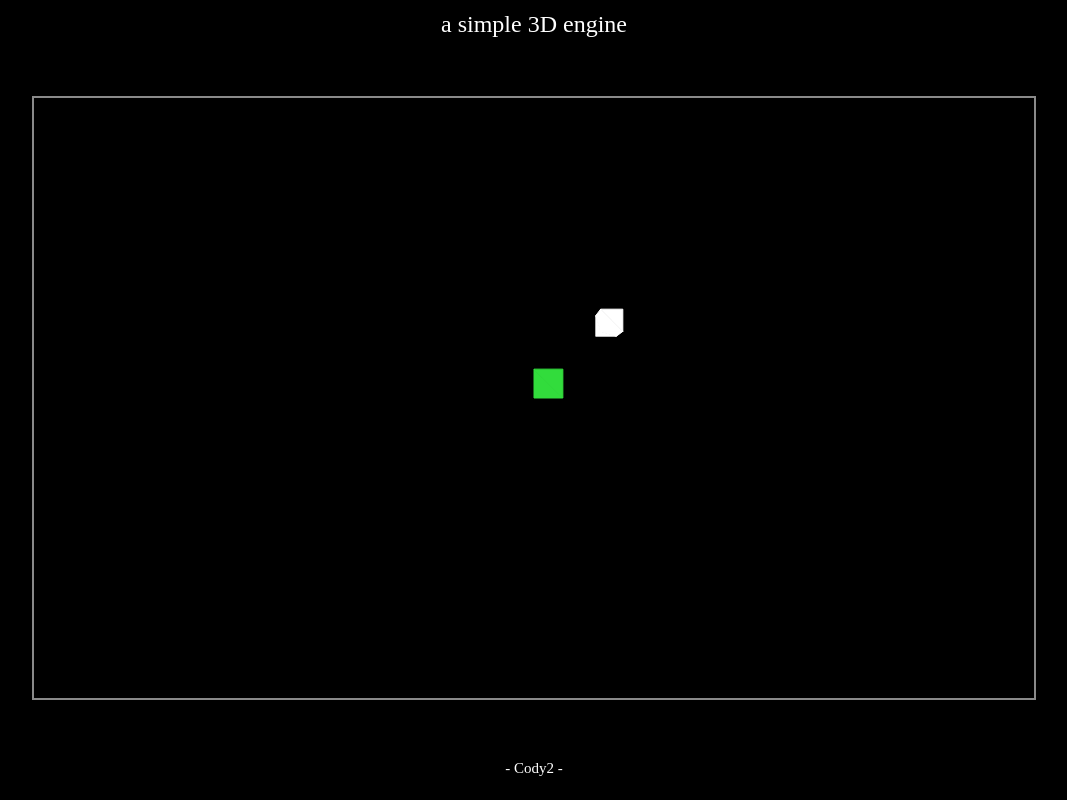
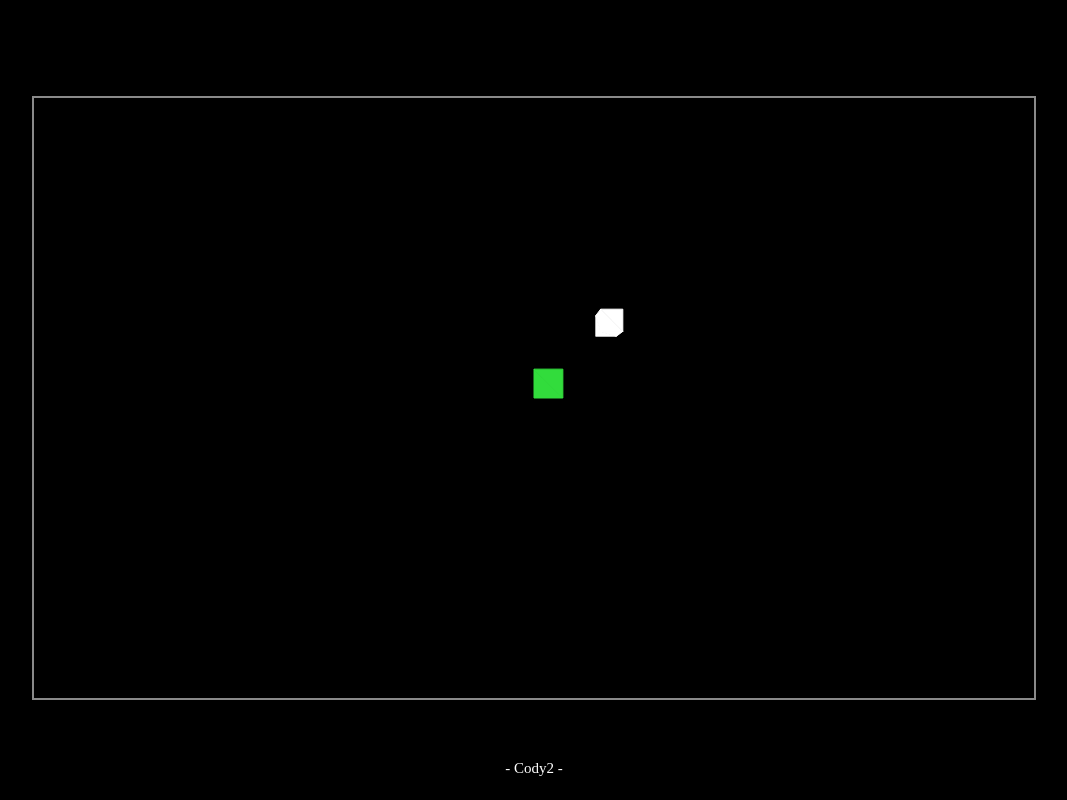
Before and after one commit to Cody40/3D_repo2, a plain HTML site: page index.html in a window 1280 px wide. Shown: the whole page, without its empty margins (106-1173 px from the left). Drawn offline with Linux system fonts and the light colour scheme.

Commit message:
Update index.html

```diff
--- a/index.html
+++ b/index.html
@@ -9,7 +9,6 @@
     <div id = "canvas-container">
         <canvas id="myCanvas" width="1000" height="600">browser doesn't support canvas</canvas>
     </div>
-    <div class="text-up">a simple 3D engine</div>
     <div class="text-down">- Cody2 -</div>
     <script src="./3D.js"></script>
     <link rel="stylesheet" href="style.css">
```
